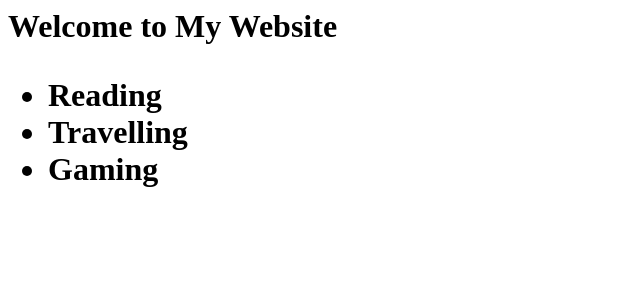
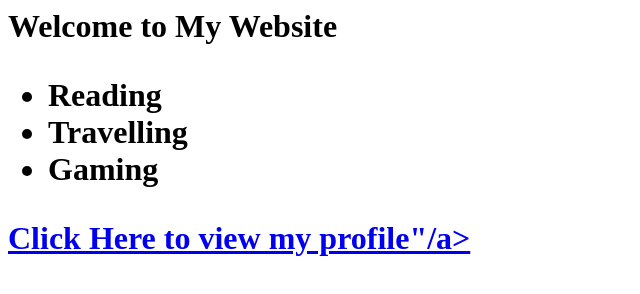
Before and after one commit to ctoothaker1/3344_first_repository, a plain HTML site: page index.html in a window 1280 px wide. Shown: the whole page, without its empty margins (0-640 px from the left). Drawn offline with Linux system fonts and the light colour scheme.

Commit message:
added > after url

```diff
--- a/index.html
+++ b/index.html
@@ -11,6 +11,6 @@
         <li>Travelling
         <li>Gaming</li>
     </ul>
-    <a href="https://example.com" Click Here to view my profile</a>
+    <a href="https://example.com"> Click Here to view my profile"/a>
 </html>
 </body>
```
